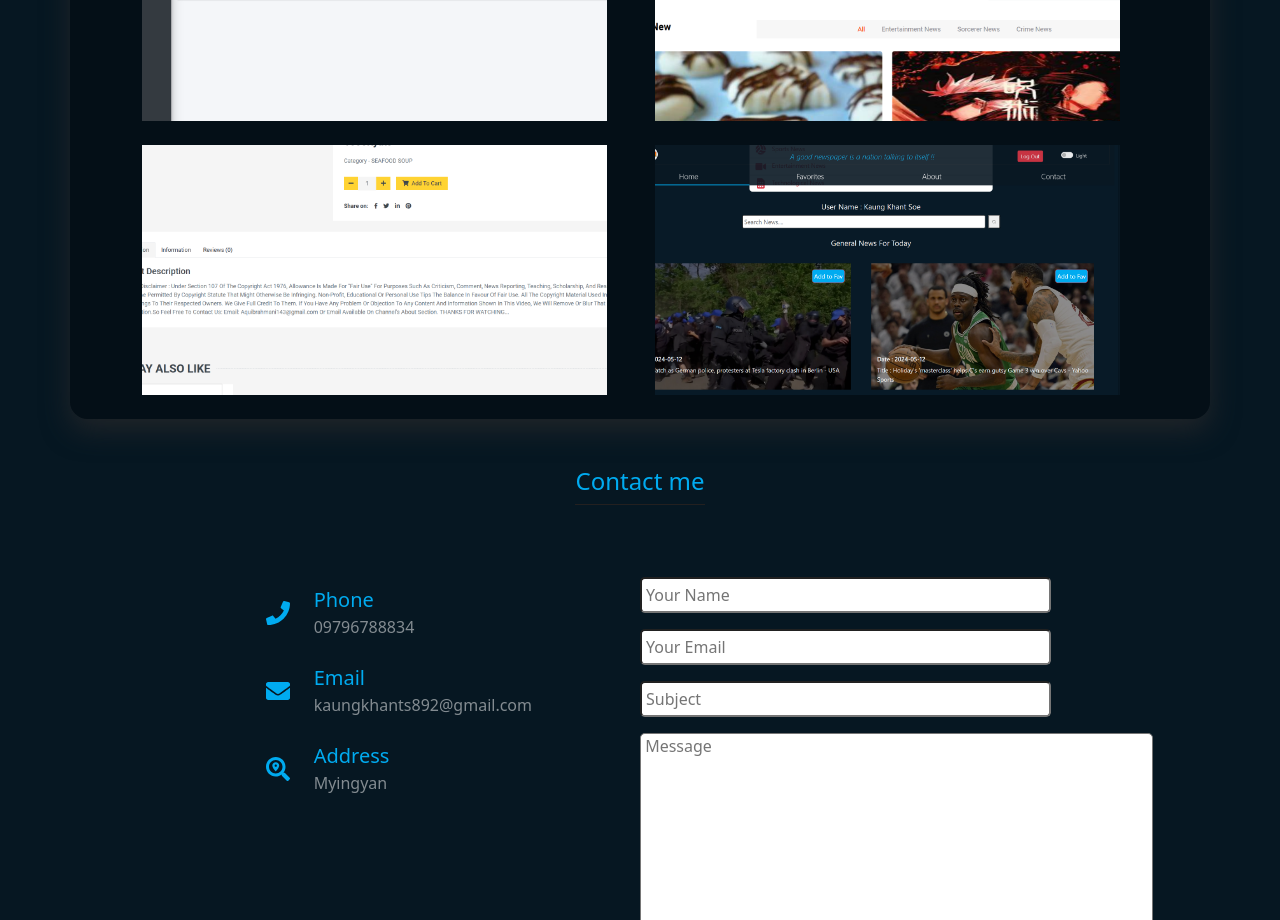
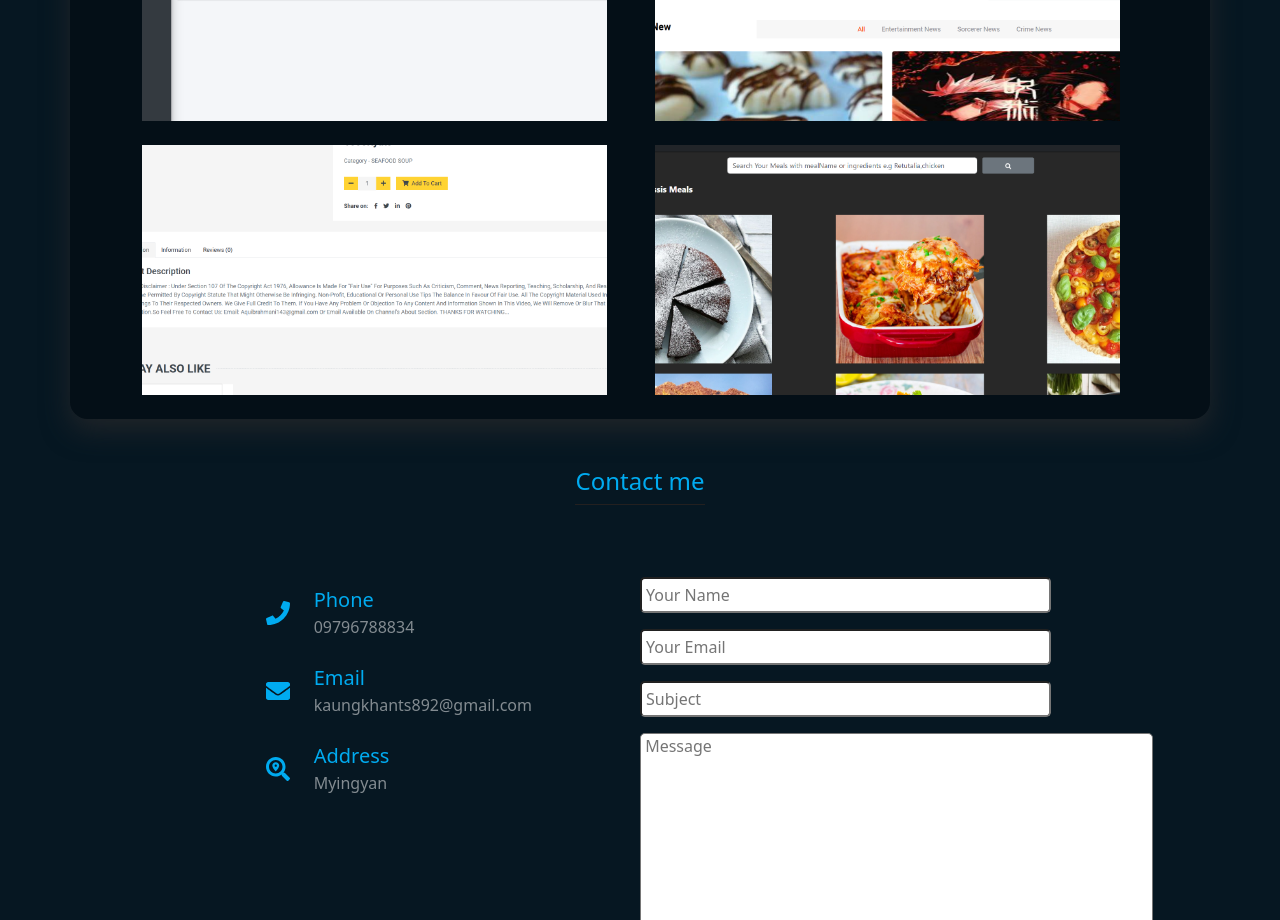
Before and after one commit to KaungKhantSoe2004/KaungKhantSoePortfolio, a React (Create React App) app: page / in a window 1280 px wide. Shown: the part 3540-4460 px from the top of the page. Built offline with nearby package versions, Linux system fonts and the light colour scheme.

Commit message:
editingDeploying

```diff
--- a/src/components/ContactComponent.js
+++ b/src/components/ContactComponent.js
@@ -134,7 +134,7 @@ export const Contact = () => {
             <button
               type="submit"
               value="Send"
-              // disabled={`${isLoading ? true : false}`}
+
               className="contactBtn col-3 p-1 my-2"
             >
               {isLoading ? "loading" : "Send"}
--- a/src/components/PortfolioComponent.js
+++ b/src/components/PortfolioComponent.js
@@ -44,7 +44,7 @@ export const Portfolio = () => {
           img={require("./img/workout.png")}
           ke={"3"}
           name={"Work Out App"}
-          link={"https://github.com/KaungKhantSoe2004/LinWorkOut"}
+          link={"https://lin-work-out.vercel.app/"}
           lang={" used Html, Css, Js, Bootstrap, React and WorkOut Api "}
         />
 
@@ -76,11 +76,11 @@ export const Portfolio = () => {
         />
 
         <PortfolioBox
-          img={require("./img/linNews.png")}
-          name={"News App "}
+          img={require("./img/recipe.png")}
+          name={"Recipe App "}
           ke={10}
-          link={"https://github.com/KaungKhantSoe2004/Lin-News-by-KKS"}
-          lang={" used Html, Css, React and News Api"}
+          link={"https://kaung-khant-soe-recipe-app.vercel.app/"}
+          lang={" used Html, Css, React and the Meal db Api"}
         />
         {/* <PortfolioBox
           img={require("./img/Screenshot (4).png")}
```
Also changed, not shown: src/components/img/recipe.png (added).
